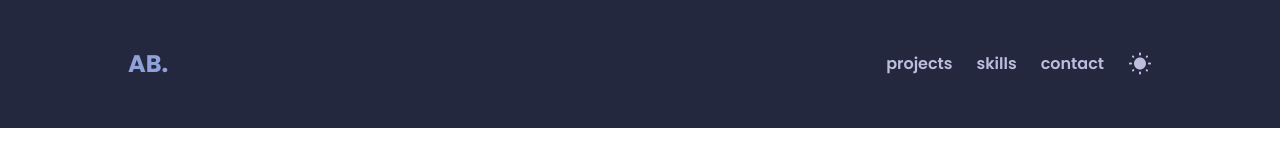
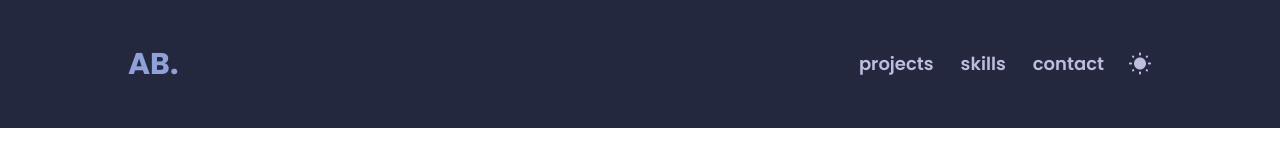
Before and after one commit to kerBiy/web-portfolio, a React (Create React App) app: page / in a window 1280 px wide. Shown: the top 160 px of the page. Built offline with nearby package versions, Linux system fonts and the light colour scheme.

Commit message:
made some font ajustmets

```diff
--- a/src/App.css
+++ b/src/App.css
@@ -7,7 +7,7 @@
 
 main {
   max-width: 1024px;
-  width: 90%;
+  width: 80%;
   margin: 0 auto;
 }
 
--- a/src/components/Header/Header.jsx
+++ b/src/components/Header/Header.jsx
@@ -7,7 +7,7 @@ const Header = () => {
 
   return (
     <header className="header center">
-      <h3>
+      <h3 className="logo">
         {homepage ? (
           <a href={homepage} className="link">
             {title}
--- a/src/components/Header/header.css
+++ b/src/components/Header/header.css
@@ -1,9 +1,13 @@
 .header {
   height: 8em;
   max-width: 1024px;
-  width: 90%;
+  width: 80%;
   margin: 0 auto;
   justify-content: space-between;
+}
+
+.logo {
+  font-size: var(--fs-logo);
 }
 
 @media (max-width: 600px) {
--- a/src/components/Navbar/navbar.css
+++ b/src/components/Navbar/navbar.css
@@ -5,6 +5,7 @@
 
 .nav__list-item {
   margin-left: 1.5em;
+  font-size: var(--fs-nav-item);
 }
 
 .app .nav__hamburger {
--- a/src/index.css
+++ b/src/index.css
@@ -17,6 +17,9 @@
   --small-gap: 1rem;
   --normal-gap: 1.25rem;
   --big-gap: 2rem;
+
+  --fs-nav-item: 1.125rem;
+  --fs-logo: 1.875rem;
 }
 
 *,
@@ -104,6 +107,9 @@ button:hover {
 }
 
 @media (max-width: 900px) {
+  :root {
+    --fs-logo: 1.5rem;
+  }
   h1 {
     font-size: 2.6rem;
   }
```
Also changed, not shown: src/App.js (+0 -10 lines).
